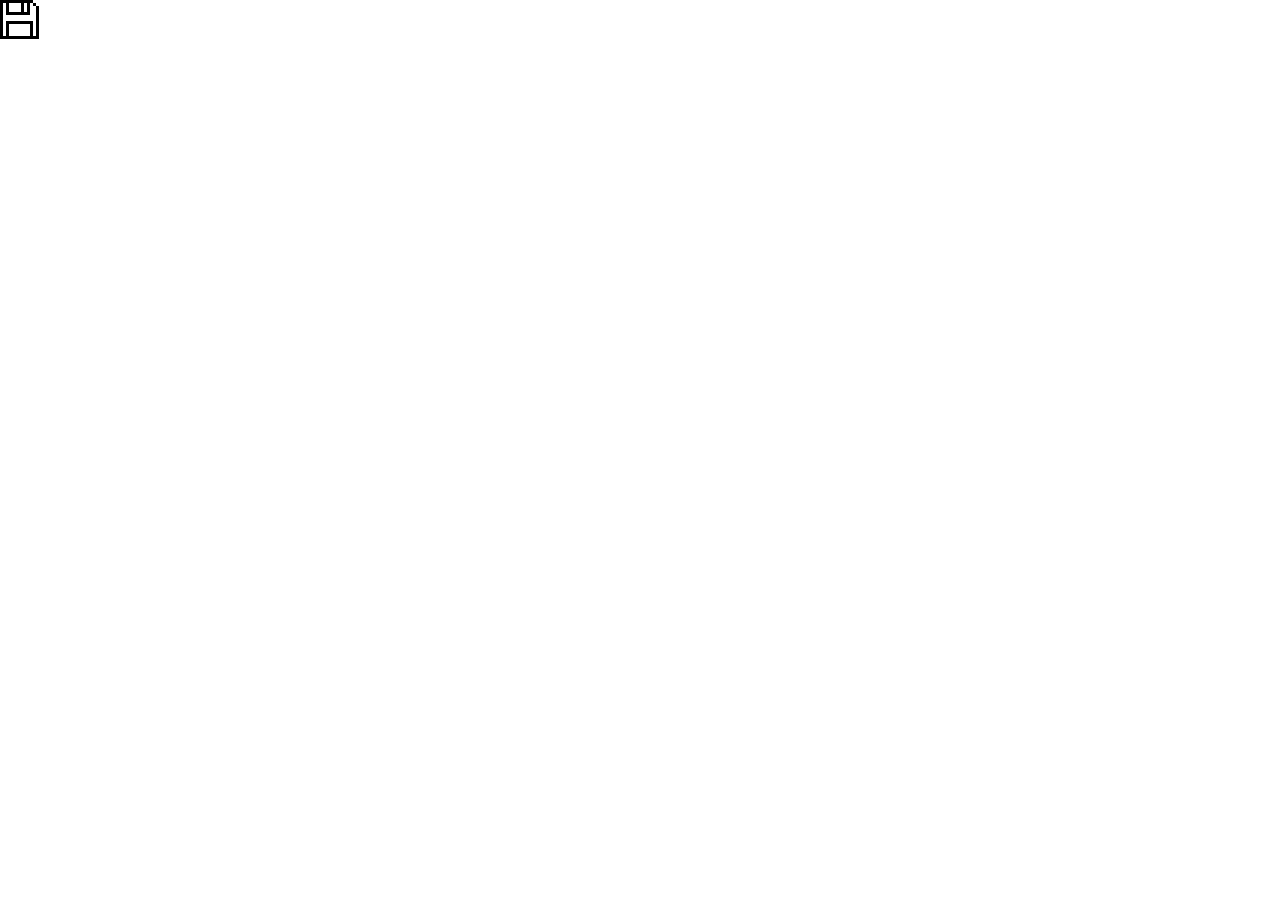
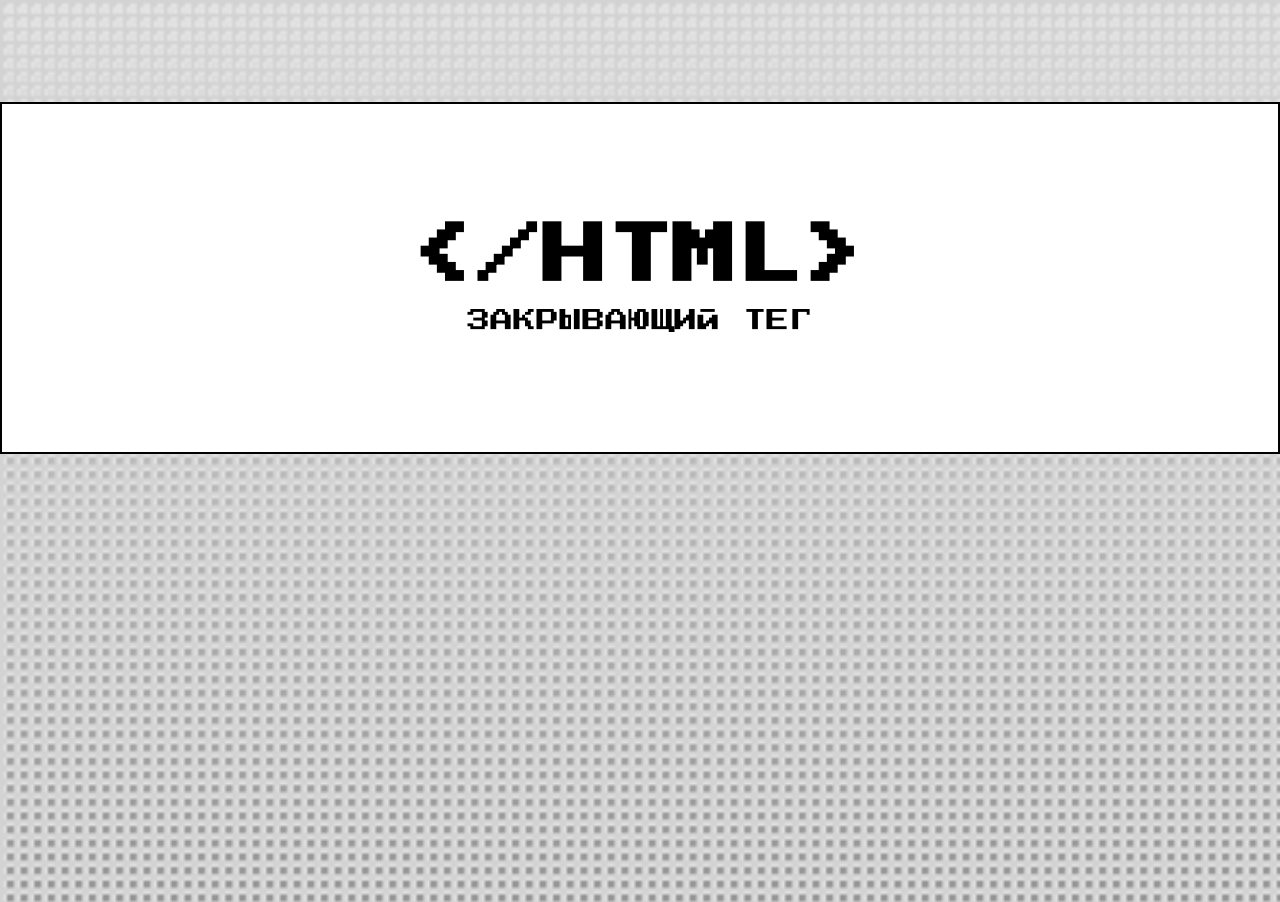
Before and after one commit to Shakhov-Aleksandr/zakrivayuschiy-teg-f, a plain HTML site: page index.html in a window 1280 px wide. Before the commit the page ends 800 px from the top, so only its background shows below. Drawn offline with Linux system fonts and the light colour scheme.

Commit message:
header is added

```diff
--- a/fonts/fonts.css
+++ b/fonts/fonts.css
@@ -1 +1,19 @@
 /* В этом файле вы импортируете все шрифты для сайта. Один из них вариативный и требует особенной настройки */
+
+@font-face {
+    font-display: swap;
+    font-family: 'PressStart2P-Regular';
+    src:
+      local('PressStart2P-Regular'),
+      url(../fonts/PressStart2P-Regular.woff) format('woff');
+  }
+
+@font-face {
+    font-display: swap;
+    font-family: 'Inter-Variable';
+    src:
+    local('Inter-Variable'),
+    url(../fonts/Inter-Variable.woff2) format('woff2 supports variations'),
+    url(../fonts/fonts/Inter-Variable.woff2) format('woff2-variations');
+    font-weight: 100 900;
+}
--- a/index.html
+++ b/index.html
@@ -1,6 +1,13 @@
 <!DOCTYPE html>
 <html lang="ru">
   <head>
+    <link rel="icon" type="image/png" href="/svg/favicon-96x96.png" sizes="96x96" />
+    <link rel="icon" type="image/svg+xml" href="/svg/favicon.svg" />
+    <link rel="shortcut icon" href="/svg/favicon.ico" />
+    <link rel="apple-touch-icon" sizes="180x180" href="/svg/apple-touch-icon.png" />
+    <meta name="apple-mobile-web-app-title" content="MyWebSite" />
+    <link rel="manifest" href="/svg/site.webmanifest" />
+
     <meta charset="UTF-8" />
     <meta name="viewport" content="width=device-width, initial-scale=1.0" />
     <title>Закрывающий тег</title>
@@ -11,14 +18,22 @@
     <link rel="stylesheet" href="./styles/animations.css" />
   </head>
   <body class="page">
-    <header class="header"></header>
-    <main>
-      <svg xmlns="http://www.w3.org/2000/svg">
+    <header class="header">
+      <div class="logo">
+         <a>&lt;/HTML&gt;</a>
+      </div>
+      <h1 class="header-title">
+         закрывающий тег
+       </h1>
+    </header>
+    <main class="content">
 
-        <use href="./svg/icons.svg#floppy"></use>
-
-      </svg>
     </main>
     <script src="./scripts/like.js"></script>
   </body>
 </html>
+
+
+    <!-- <svg xmlns="http://www.w3.org/2000/svg">
+        <use href="./svg/icons.svg#floppy"></use>
+      </svg> -->
--- a/styles/style.css
+++ b/styles/style.css
@@ -11,6 +11,46 @@
 */
 
 .page {
+  background: url(../images/background.png) no-repeat center / cover;
+  background-color: #fff;
+  background-attachment: fixed;
   min-inline-size: 320px;
   min-block-size: 100dvb;
+  font-family: var(--main-font, 'Open Sans');
+  font-variation-settings: 'wght' var(--wdth, 100);
 }
+
+.header {
+  border: 2px solid #000;
+  background-image: none;
+  background-color: #fff;
+  display: flex;
+  gap: 20px;
+  flex-direction: column;
+  align-items: center;
+  inline-size: 100%;
+  margin-block: 102px;
+  padding-block: 120px;
+  font-family: var(--accent-font, "Open Sans");
+  font-size: clamp(0.875rem, 0.3383rem + 2.2901vw, 1.4375rem);
+}
+
+.header-title {
+  text-transform: uppercase;
+font-weight: normal;
+  font-size: inherit;
+}
+
+.logo {
+font-weight: 900;
+
+  font-size: clamp(3.0625rem, 2.1083rem + 4.0712vw, 4.0625rem);
+}
+
+@supports (font-variation-settings: normal) {
+
+}
+
+@media (width >= 768px) {
+
+}
--- a/styles/variables.css
+++ b/styles/variables.css
@@ -1 +1,10 @@
 /* В этом файле будут храниться все значения переменных в исходном состоянии, а так же их изменения в зависимости от ширины устройства */
+:root {
+    --wdth: 100;
+    --main-font: "Inter-Variable";
+    --accent-font: "PressStart2P-Regular";
+}
+
+.text_weight_bold {
+    --wght: 900;
+}
```
Also changed, not shown: images/background.png (added), svg/favicon.svg (added).
